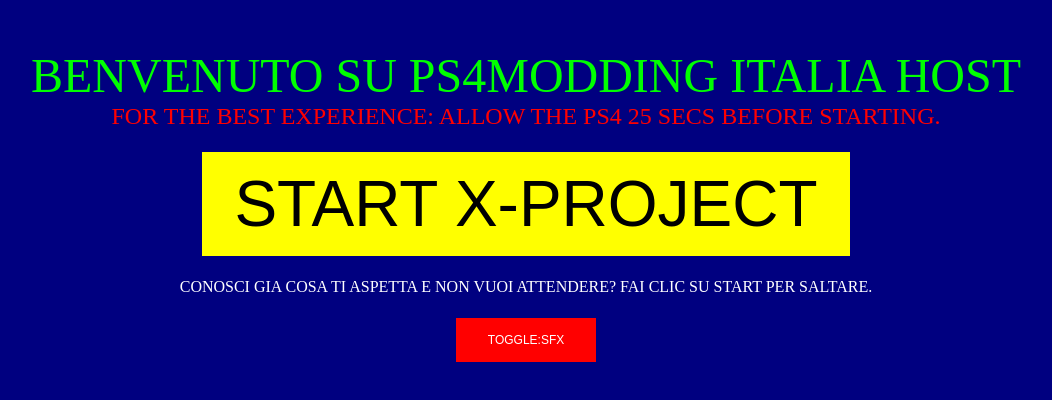
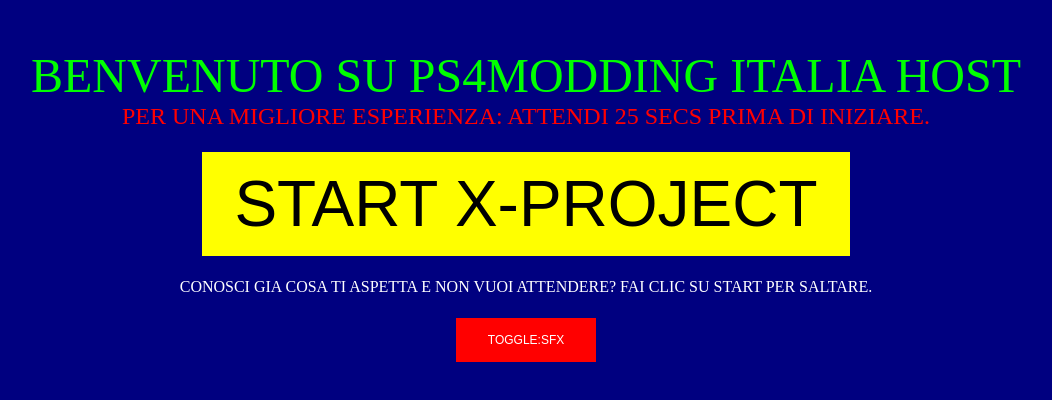
Before and after one commit to theheroGAC/X-project-PS4, a plain HTML site: page index.html in a window 1280 px wide. Shown: the part 248-648 px from the top of the page, without its empty margins (114-1166 px from the left). Drawn offline with Linux system fonts and the light colour scheme; grey boxes are pictures that could not be loaded.

Commit message:
Update index.html

```diff
--- a/index.html
+++ b/index.html
@@ -99,7 +99,7 @@ window.onload = function () {
 <br><br><br>
 <center>
 <div><font size ="10" color="lime">BENVENUTO SU PS4MODDING ITALIA HOST</font></div>
-<div><font size ="5" color="red">FOR THE BEST EXPERIENCE: ALLOW THE PS4 <span id="time"></span> SECS BEFORE STARTING.</font></div>
+<div><font size ="5" color="red">PER UNA MIGLIORE ESPERIENZA: ATTENDI <span id="time"></span> SECS PRIMA DI INIZIARE.</font></div>
 <br>
 <button class="button" onclick="myFunction()">START X-PROJECT</button>
 <br><br>
```
